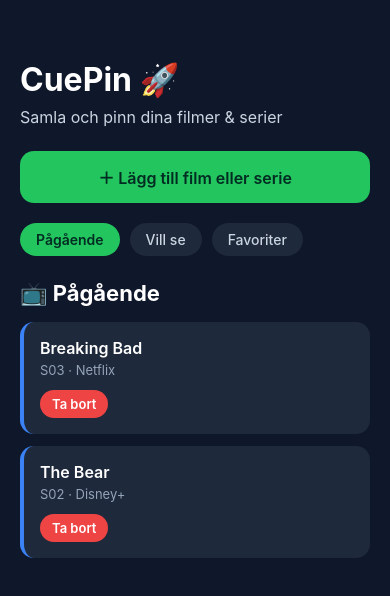
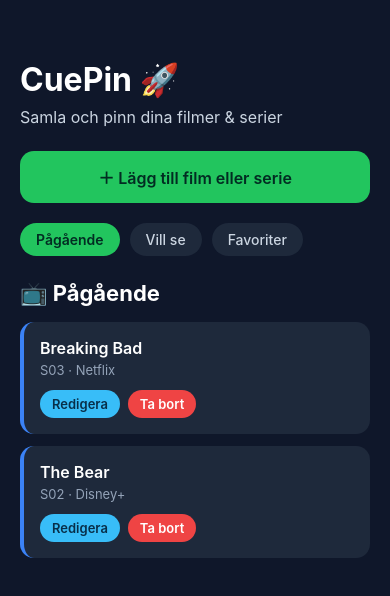
Before and after one commit to JezzieCode/cuepin, a React Native app: screen / in a window 390 px wide. Shown: the top 596 px of the page. Built offline with nearby package versions, Linux system fonts and the light colour scheme.

Commit message:
Lägg till redigera film funktion

```diff
--- a/App.tsx
+++ b/App.tsx
@@ -29,6 +29,8 @@ export default function App() {
   const [newMeta, setNewMeta] = useState("");
   const [newCategory, setNewCategory] = useState("Pågående");
 
+  const [editingIndex, setEditingIndex] = useState<number | null>(null);
+
   useEffect(() => {
     const loadMovies = async () => {
       const savedMovies = await AsyncStorage.getItem("movies");
@@ -49,23 +51,60 @@ export default function App() {
     (movie) => movie.category.trim() === activeCategory
   );
 
-  const addMovie = () => {
-    if (!newTitle) return;
+  const openAddModal = () => {
+    setEditingIndex(null);
+    setNewTitle("");
+    setNewMeta("");
+    setNewCategory("Pågående");
+    setModalVisible(true);
+  };
 
+  const addOrUpdateMovie = () => {
+    if (!newTitle.trim()) return;
+
+    if (editingIndex !== null) {
+      const updatedMovies = movies.map((movie, index) =>
+        index === editingIndex
+          ? { title: newTitle, meta: newMeta, category: newCategory }
+          : movie
+      );
+
+      setMovies(updatedMovies);
+    } else {
       setMovies([
         ...movies,
         { title: newTitle, meta: newMeta, category: newCategory },
       ]);
+    }
 
     setNewTitle("");
     setNewMeta("");
     setNewCategory("Pågående");
+    setEditingIndex(null);
     setModalVisible(false);
+  };
+
+  const openEditModal = (movieIndex: number) => {
+    const movieToEdit = movies[movieIndex];
+
+    setEditingIndex(movieIndex);
+    setNewTitle(movieToEdit.title);
+    setNewMeta(movieToEdit.meta);
+    setNewCategory(movieToEdit.category);
+    setModalVisible(true);
   };
 
   const deleteMovie = (movieIndex: number) => {
     const updatedMovies = movies.filter((_, index) => index !== movieIndex);
     setMovies(updatedMovies);
+  };
+
+  const closeModal = () => {
+    setModalVisible(false);
+    setEditingIndex(null);
+    setNewTitle("");
+    setNewMeta("");
+    setNewCategory("Pågående");
   };
 
   return (
@@ -75,7 +114,7 @@ export default function App() {
         <Text style={styles.subtitle}>Samla och pinn dina filmer & serier</Text>
       </View>
 
-      <Pressable style={styles.addButton} onPress={() => setModalVisible(true)}>
+      <Pressable style={styles.addButton} onPress={openAddModal}>
         <Text style={styles.addButtonText}>＋ Lägg till film eller serie</Text>
       </Pressable>
 
@@ -145,12 +184,21 @@ export default function App() {
               <Text style={styles.cardTitle}>{movie.title}</Text>
               <Text style={styles.cardMeta}>{movie.meta}</Text>
 
+              <View style={styles.cardActions}>
+                <Pressable
+                  onPress={() => openEditModal(movieIndex)}
+                  style={styles.editButton}
+                >
+                  <Text style={styles.editButtonText}>Redigera</Text>
+                </Pressable>
+
                 <Pressable
                   onPress={() => deleteMovie(movieIndex)}
                   style={styles.deleteButton}
                 >
                   <Text style={styles.deleteButtonText}>Ta bort</Text>
                 </Pressable>
+              </View>
             </View>
           );
         })}
@@ -159,7 +207,9 @@ export default function App() {
       <Modal visible={modalVisible} transparent animationType="slide">
         <View style={styles.modalOverlay}>
           <View style={styles.modalContainer}>
-            <Text style={styles.modalTitle}>Lägg till film/serie</Text>
+            <Text style={styles.modalTitle}>
+              {editingIndex !== null ? "Redigera film/serie" : "Lägg till film/serie"}
+            </Text>
 
             <TextInput
               placeholder="Titel"
@@ -204,14 +254,16 @@ export default function App() {
 
             <View style={styles.modalButtons}>
               <TouchableOpacity
-                onPress={addMovie}
+                onPress={addOrUpdateMovie}
                 style={[styles.modalButton, styles.saveButton]}
               >
-                <Text style={styles.addButtonText}>Lägg till</Text>
+                <Text style={styles.addButtonText}>
+                  {editingIndex !== null ? "Spara" : "Lägg till"}
+                </Text>
               </TouchableOpacity>
 
               <TouchableOpacity
-                onPress={() => setModalVisible(false)}
+                onPress={closeModal}
                 style={[styles.modalButton, styles.cancelButton]}
               >
                 <Text style={styles.cancelButtonText}>Avbryt</Text>
@@ -270,8 +322,24 @@ const styles = StyleSheet.create({
     fontSize: 13,
     color: "#94a3b8",
   },
+  cardActions: {
+    flexDirection: "row",
+    marginTop: 12,
+  },
+  editButton: {
+    alignSelf: "flex-start",
+    backgroundColor: "#38bdf8",
+    paddingHorizontal: 12,
+    paddingVertical: 6,
+    borderRadius: 999,
+    marginRight: 8,
+  },
+  editButtonText: {
+    color: "#082f49",
+    fontSize: 13,
+    fontWeight: "600",
+  },
   deleteButton: {
-    marginTop: 12,
     alignSelf: "flex-start",
     backgroundColor: "#ef4444",
     paddingHorizontal: 12,
```
Lines whose indentation alone changed are shown as unchanged.
